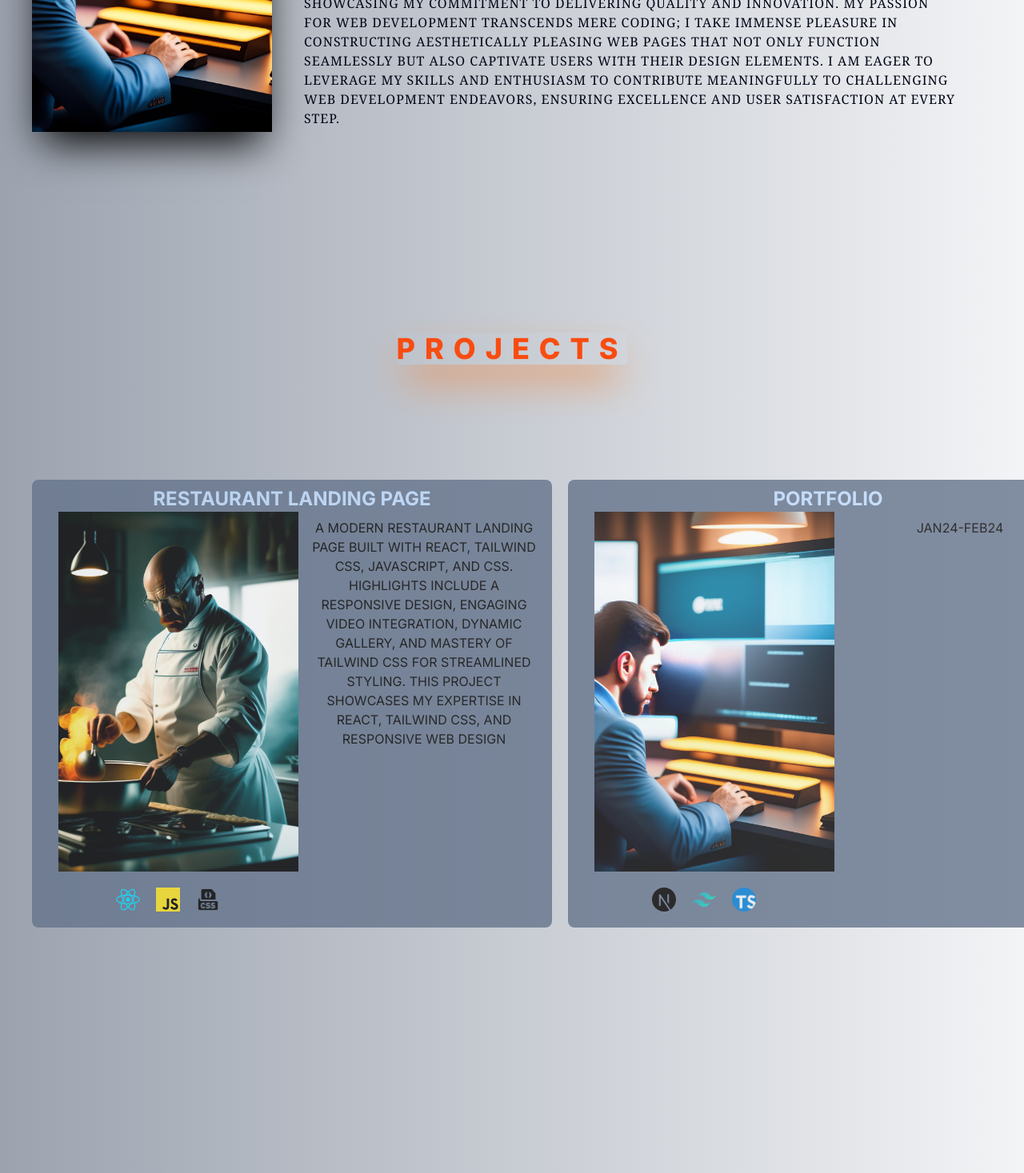
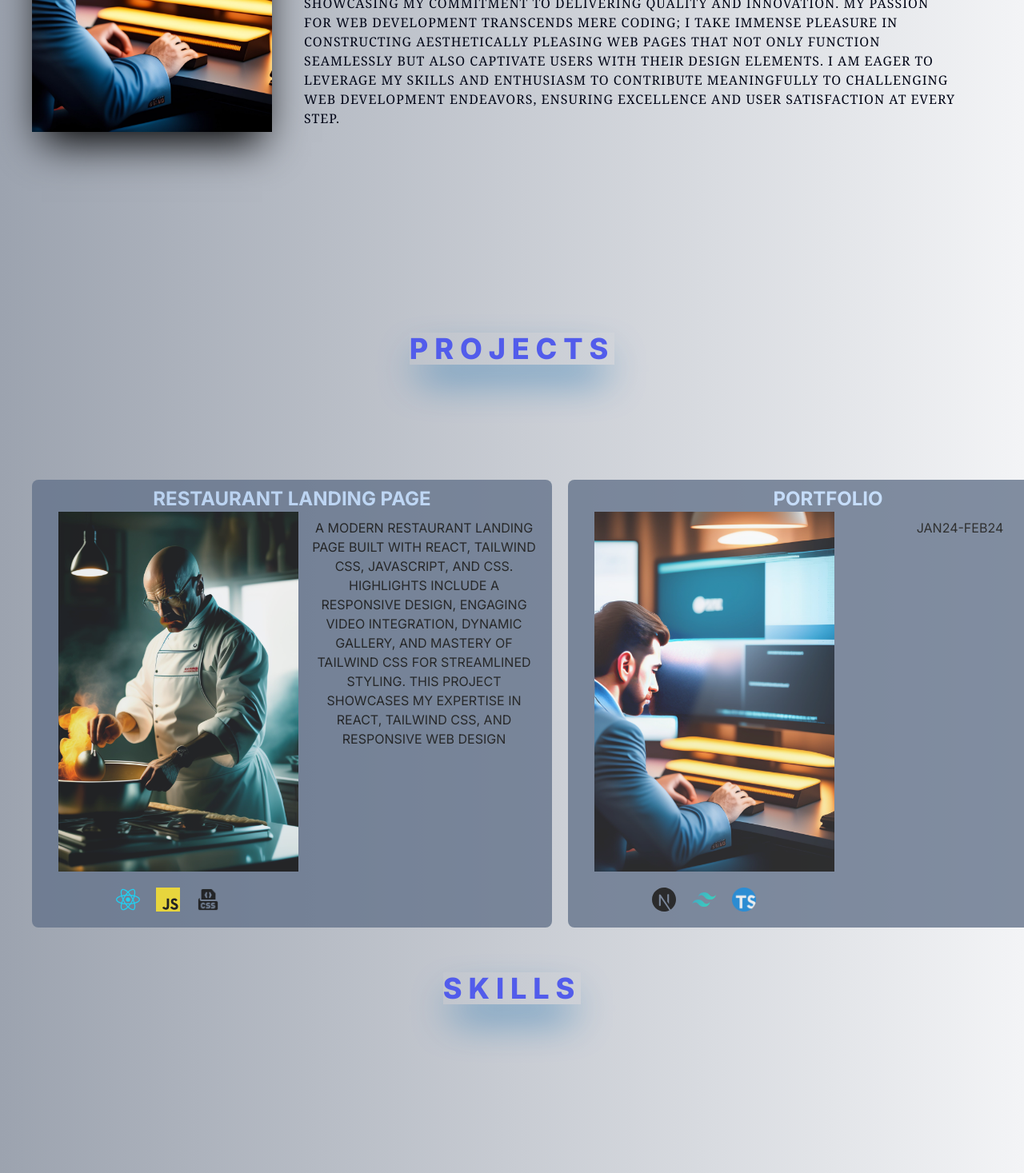
Before and after one commit to yashasvishukla127/portfolio-2ndtime, a Next.js app: page / in a window 1280 px wide. Shown: the part 1330-2797 px from the top of the page at 80% size. Built offline with nearby package versions, Linux system fonts and the light colour scheme.

Commit message:
skills section / animate text section

```diff
--- a/app/page.tsx
+++ b/app/page.tsx
@@ -6,6 +6,7 @@ import ExperienceReact from "@/components/ExperienceReact";
 import Hero from "@/components/Hero";
 import About from "@/components/About";
 import Projects from "@/components/Projects";
+import Skills from "@/components/Skills";
 
 
 export default function Home() {
@@ -29,12 +30,16 @@ export default function Home() {
         <Projects/>
       </section>
 
+      <section id="skills" className="snap-start">
+          <Skills/>
+        </section>
 
       <section id="experience" className="snap-center">
         <ExperienceReact/>
       </section>
 
-      {/* in project section use scroll snap align */}
+
+
 
     </>
   );
--- a/assets/AnimatedText.tsx
+++ b/assets/AnimatedText.tsx
@@ -0,0 +1,54 @@
+import React from 'react';
+import {motion} from 'framer-motion';
+
+interface AnimatedTextProps {
+  text: string;
+  className?: string;
+}
+
+const AnimatedText: React.FunctionComponent<AnimatedTextProps> = ({ text, className = '' }) => {
+  const quote = {
+    initial: {
+      opacity: 1,
+    },
+    animate: {
+      opacity: 1,
+      transition: {
+        delay: 0.5,
+        staggerChildren: 0.08,
+      }
+    }
+  }
+
+  const words = {
+    initial: {
+      opacity: 0,
+      y:-10,
+    },
+    animate: {
+      opacity: 1,
+      y:0,
+      transition: {
+        duration:.5,
+
+      }
+    }
+  }
+
+
+  return (
+    <div className='  mx-auto py-2 flex  items-center justify-center text-center '>
+      <motion.h1 variants={quote} initial='initial' animate='animate'
+      className={` inline-block absolute top-24   text-4xl font-extrabold   capitalize  ${className}`}>
+        {text.split('').map((word, index) => (
+          <motion.span key={word + '-' + index} className='inline-block'
+           variants={words}>
+            {word}&nbsp;
+          </motion.span>
+        ))}
+      </motion.h1 >
+    </div>
+  );
+};
+
+export default AnimatedText;
--- a/components/About.tsx
+++ b/components/About.tsx
@@ -13,7 +13,7 @@ const About = (props: Props) => {
     <div className='h-screen flex flex-col relative text-center md:text-left md:flex-row
     max-w-7xl px-10 mx-auto justify-evenly items-center space-y-8  md:space-y-0'>
       <h3 className='tracking-[20px] uppercase absolute top-24 text-3xl
-      md:top-20 sm:top-5 font-bold text-[#F94C10] shadow-2xl shadow-orange-500 hover:-skew-y-3'>about</h3>
+      md:top-20 sm:top-5 font-bold text-[#525CEB] shadow-[#0766AD] shadow-2xl hover:-skew-y-3'>about</h3>
 
       <div className='flex-shrink-0 mt-5 -translate-y-20 justify-center'>
         <Tilt className=' h-[350px] w-[300px] bg-transparent '>
--- a/components/ExperienceReact.js
+++ b/components/ExperienceReact.js
@@ -2,6 +2,7 @@ import React from 'react'
 import { motion,useScroll } from 'framer-motion';
 import { useRef } from 'react';
 import LiIcon from './LiIcon';
+import AnimatedText from '@/assets/AnimatedText';
 
 const Details = ({position , company , time , work}) => {
     const ref = useRef(null);
@@ -13,7 +14,7 @@ const Details = ({position , company , time , work}) => {
         whileInView={{x:0}}
         transition={{duration:0.5,type:"spring"}}
         >
-            <h3 className='capitalize font-extrabold font-bold text-2xl text-[#0C2D57]'>
+            <h3 className='capitalize font-extrabold text-2xl text-[#0C2D57]'>
                 {position}&nbsp;
                 <span className='font-sans text-3xl font-medium uppercase text-[#FC6736]'> @{company}</span>
                 <p className='capitalize text-[15px]  font-semibold text-black/75' >{time}</p>
@@ -47,6 +48,10 @@ const ExperienceReact = () => {
         }}
       className='absolute top-24 right-100 uppercase tracking-[20px] text-gray-500 text-5xl '>experience...</motion.h3>
 
+      <div className='absolute top-10 right-100 uppercase tracking-[20px] text-gray-500 text-5xl '>
+        <AnimatedText className=' tracking-[12px] text-[#525CEB] shadow-[#0766AD] shadow-2xl' text="Experience"/>
+      </div>
+
         <div ref={ref} className='z-10 mx-auto relative mt-32 justify-center left-[4%]'>
            <motion.div style={{scaleY:scrollYProgress}}
            className='absolute   top-10 w-[5px] h-full  bg-indigo-950 origin-top left-[6%]' />
--- a/components/Projects.tsx
+++ b/components/Projects.tsx
@@ -1,6 +1,7 @@
 import React from 'react'
 import {motion} from 'framer-motion'
 import ProjectShowcase from './ProjectShowcase'
+import AnimatedText from '@/assets/AnimatedText'
 
 type Props = {}
 
@@ -9,11 +10,10 @@ const Projects = (props: Props) => {
     <motion.div initial={{x:-200,opacity:0,}}
     transition={{duration:0.8}}whileInView={{x:0,opacity:1,}}
      className='h-screen flex flex-col relative text-left md:flex-row max-w-full px-10
-    justify-evenly mx-auto items-center'>
-
-        <h3 className='text-4xl font-extrabold absolute top-24 tracking-[12px] text-[#F94C10] shadow-2xl shadow-orange-500'> PROJECTS</h3>
-
-        <div className='w-full flex  absolute space-x-5 overflow-x-scroll p-10 snap-x snap-mandatory top-[30%]'>
+    justify-evenly mx-auto items-center   ' >
+        {/* <h3 className='text-4xl font-extrabold absolute top-24 tracking-[12px] text-[#F94C10] shadow-2xl shadow-orange-500'> PROJECTS</h3> */}
+        <AnimatedText className='text-[#525CEB] shadow-[#0766AD] shadow-2xl' text ="PROJECTS"/>
+        <div className='w-full flex  absolute space-x-5 overflow-x-scroll p-10 snap-x snap-mandatory top-[30%] mb-7 '>
             <motion.div className='flex-none '
               whileHover={{ scale: 1.05 }}
               whileTap={{ scale: 0.95 }} >
@@ -43,9 +43,9 @@ const Projects = (props: Props) => {
                 tech1img={"/next.svg"} tech2img={"/tailwind-css.svg"} tech3img={"/typescript.png"}
                 data='jan24-feb24'/>
             </motion.div>
+        </div>
 
 
-        </div>
     </motion.div>
   )
 }
--- /dev/null
+++ b/components/Skills.tsx
@@ -0,0 +1,21 @@
+import AnimatedText from '@/assets/AnimatedText'
+import React from 'react'
+
+type Props = {}
+
+const Skills = (props: Props) => {
+  return (
+    <div className='h-screen flex flex-col relative'>
+        <AnimatedText className='text-[#525CEB] shadow-[#0766AD] shadow-2xl' text='Skills'/>
+        <div className='' style={{height:'500px'}} >
+          <AnimatedText className='bottom-2 pt-[30%] !text-[#0C2D57] !tracking-[4px]'  text ="Crafting digital experiences that transcend functionality and embrace innovation"/>
+
+        </div>
+
+
+
+    </div>
+  )
+}
+
+export default Skills
```
